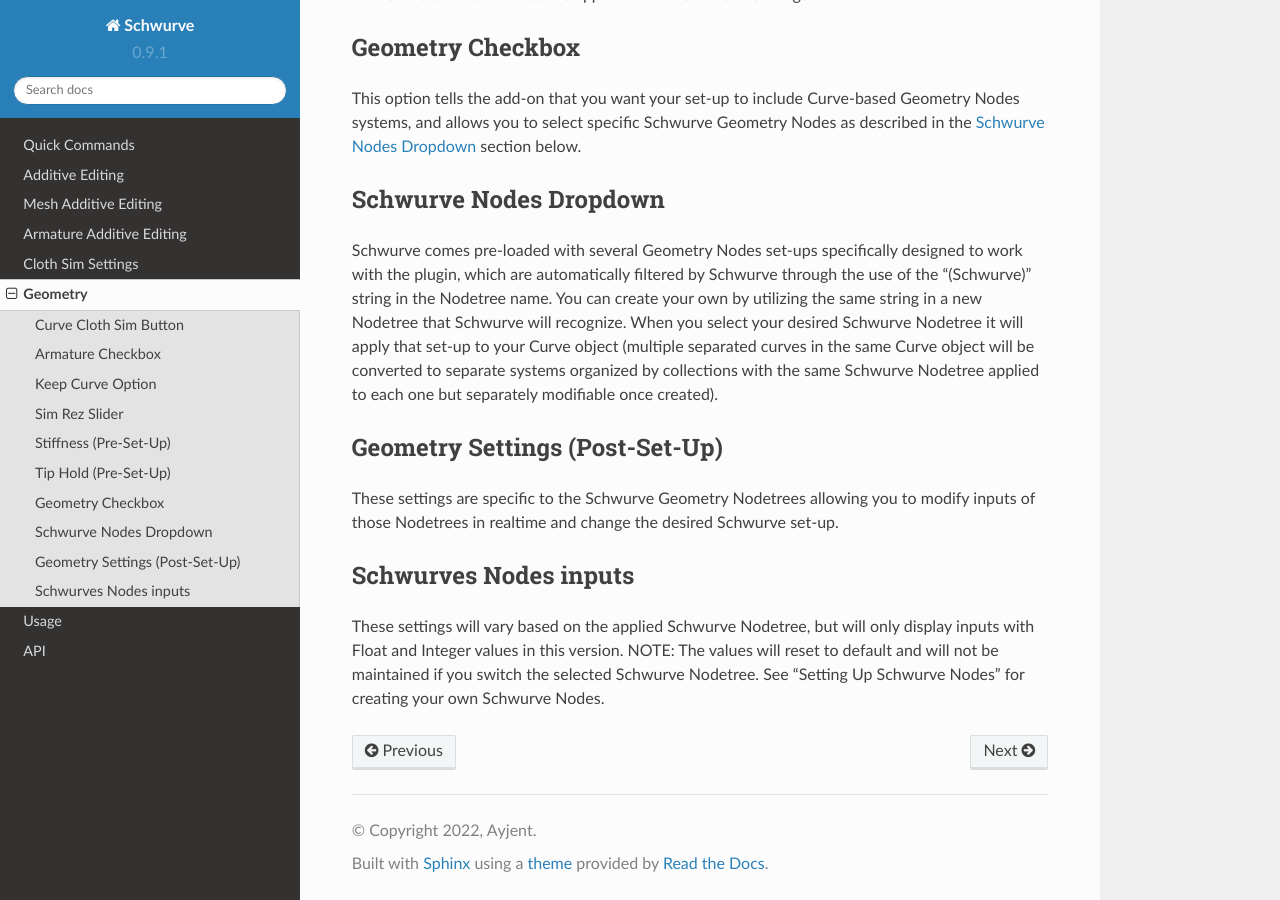
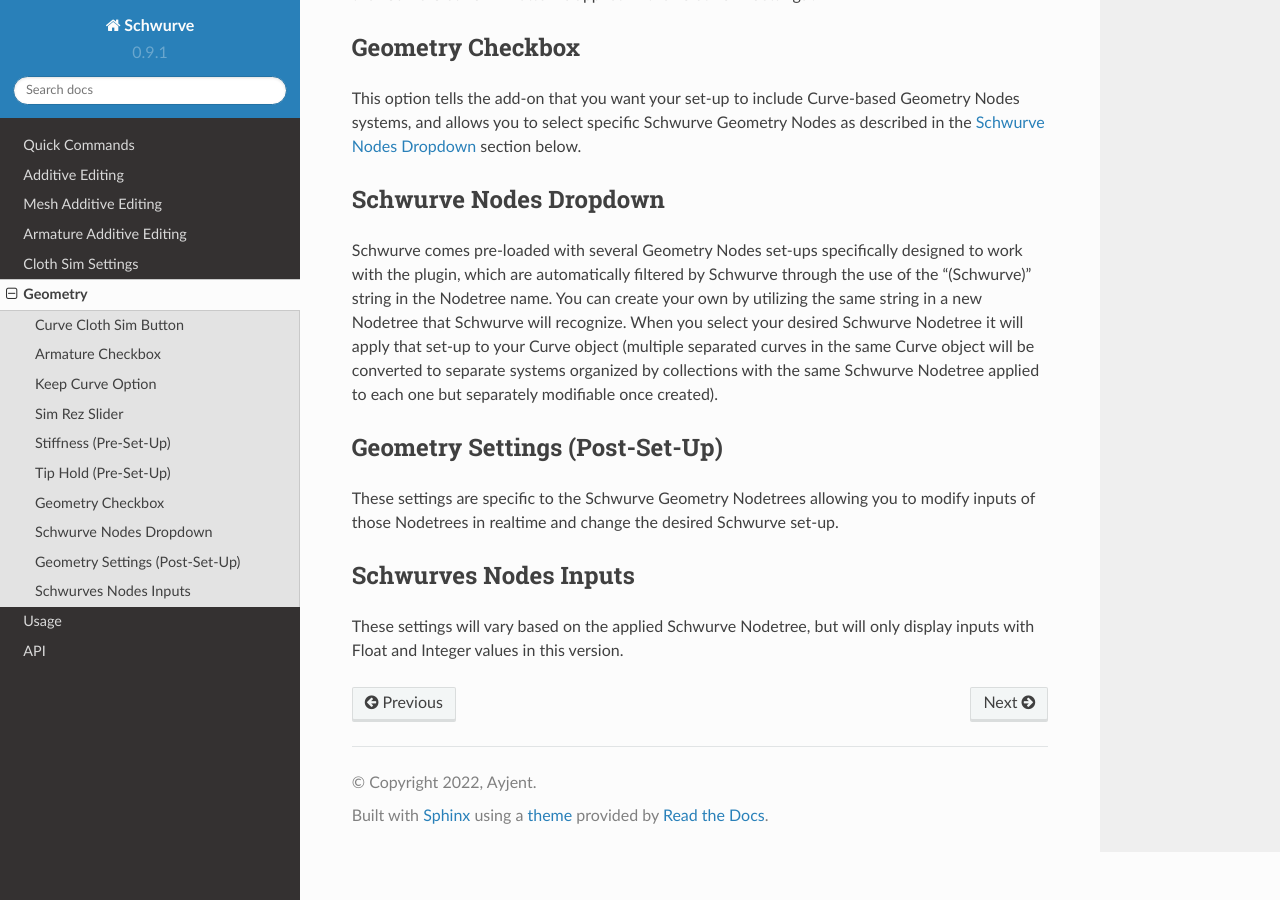
Before and after one commit to Ayjent/SchwurveTest, a Sphinx documentation site: the page built from docs/source/geometry.rst, in a window 1280 px wide and 900 px high, scrolled down 1185 px. Built offline with Sphinx 7.4.7 and the Read the Docs theme 2.0.0, drawn with Linux system fonts in a browser that asks for light colours; some of the changed lines change nothing that is shown.

Commit message:
Update geometry.rst

```diff
--- a/docs/source/geometry.rst
+++ b/docs/source/geometry.rst
@@ -63,15 +63,20 @@
 When you select your desired Schwurve Nodetree it will apply that set-up to your Curve object (multiple separated curves in the same Curve object will be
 converted to separate systems organized by collections with the same Schwurve Nodetree applied to each one but separately modifiable once created).
 
+.. _Geometry Settings:
+
 Geometry Settings (Post-Set-Up)
 ^^^^^^^^^^^^^^^^^^^^^^^^^^^^^^^
 
 These settings are specific to the Schwurve Geometry Nodetrees allowing you to modify inputs of those Nodetrees in realtime and change the desired Schwurve set-up.
 
 
-Schwurves Nodes inputs
+.. _Schwurve Nodes Inputs:
+
+Schwurves Nodes Inputs
 ^^^^^^^^^^^^^^^^^^^^^^
 
-These settings will vary based on the applied Schwurve Nodetree, but will only display inputs with Float and Integer values in this version.  NOTE: The
-values will reset to default and will not be maintained if you switch the selected Schwurve Nodetree.  See "Setting Up Schwurve Nodes" for creating your
-own Schwurve Nodes.
+These settings will vary based on the applied Schwurve Nodetree, but will only display inputs with Float and Integer values in this version.
+
+.. note:
+   The values will reset to default and will not be maintained if you switch the selected Schwurve Nodetree.  See "Setting Up Schwurve Nodes" for creating your own Schwurve Nodes.
```
